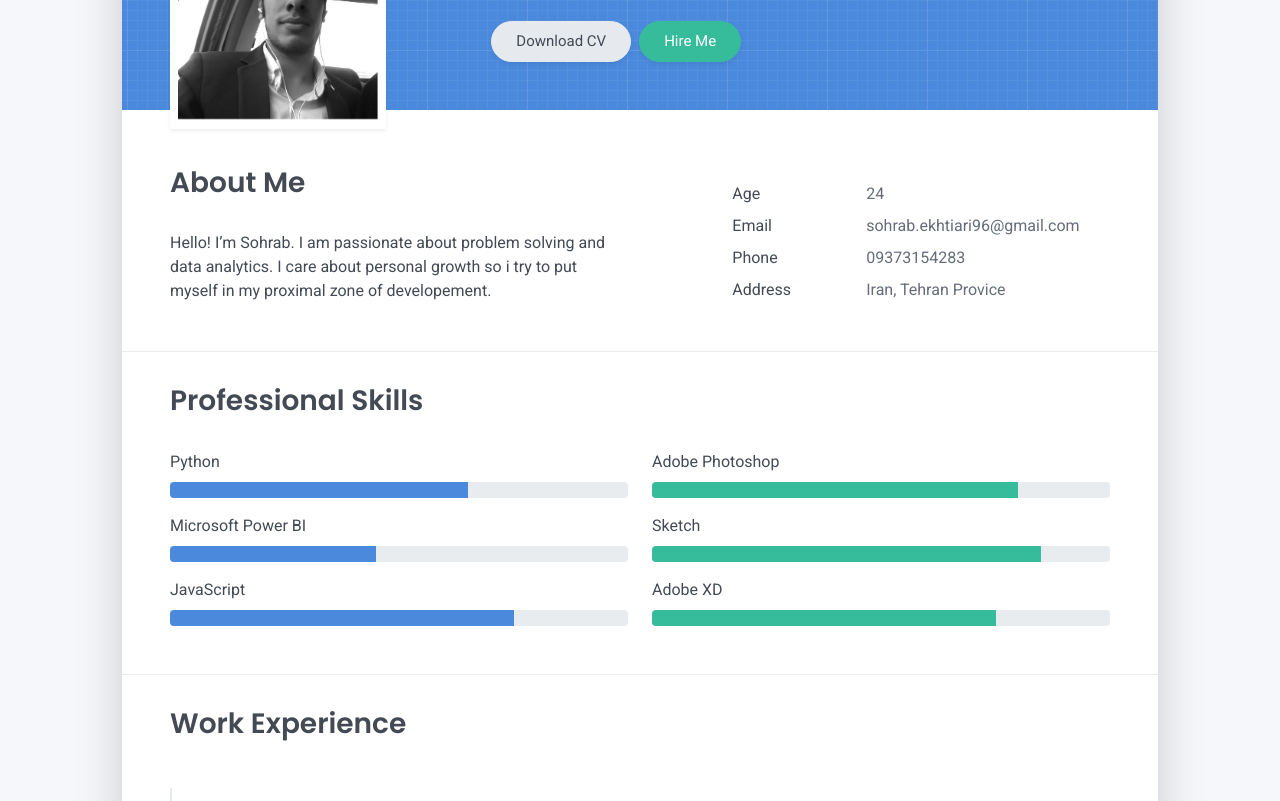
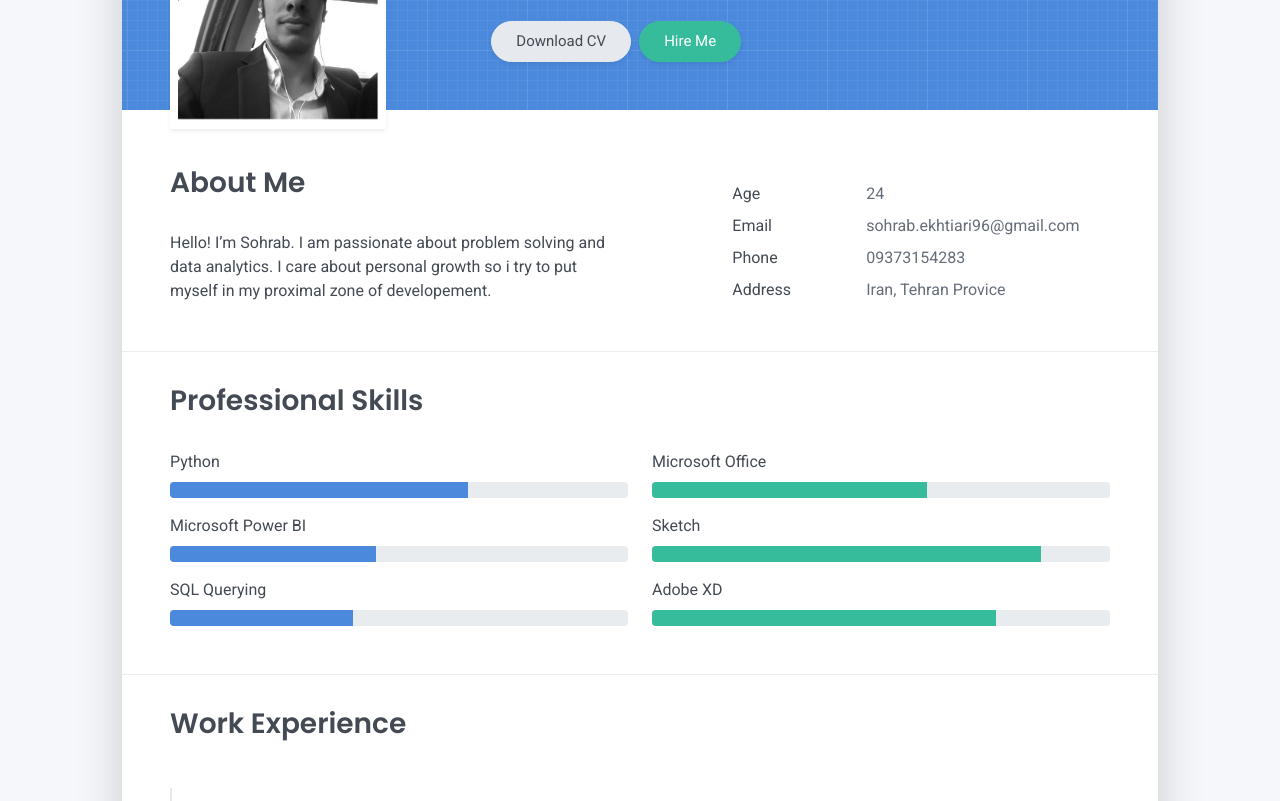
Before and after one commit to e-Sohrab/e-Sohrab.github.io, a plain HTML site: page index.html in a window 1280 px wide. Shown: the part 259-1060 px from the top of the page. Drawn offline with Linux system fonts and the light colour scheme.

Commit message:
change introduction3

```diff
--- a/index.html
+++ b/index.html
@@ -112,16 +112,16 @@
             <div class="progress-bar bg-primary" role="progressbar" data-aos="zoom-in-right" data-aos-delay="200" data-aos-anchor=".skills-section" style="width: 45%" aria-valuenow="45" aria-valuemin="0" aria-valuemax="100"></div>
           </div>
         </div>
-        <div class="mb-2"><span>JavaScript</span>
+        <div class="mb-2"><span>SQL Querying</span>
           <div class="progress my-1">
-            <div class="progress-bar bg-primary" role="progressbar" data-aos="zoom-in-right" data-aos-delay="300" data-aos-anchor=".skills-section" style="width: 75%" aria-valuenow="75" aria-valuemin="0" aria-valuemax="100"></div>
+            <div class="progress-bar bg-primary" role="progressbar" data-aos="zoom-in-right" data-aos-delay="300" data-aos-anchor=".skills-section" style="width: 40%" aria-valuenow="40" aria-valuemin="0" aria-valuemax="100"></div>
           </div>
         </div>
       </div>
       <div class="col-md-6">
-        <div class="mb-2"><span>Adobe Photoshop</span>
+        <div class="mb-2"><span>Microsoft Office</span>
           <div class="progress my-1">
-            <div class="progress-bar bg-success" role="progressbar" data-aos="zoom-in-right" data-aos-delay="400" data-aos-anchor=".skills-section" style="width: 80%" aria-valuenow="90" aria-valuemin="0" aria-valuemax="100"></div>
+            <div class="progress-bar bg-success" role="progressbar" data-aos="zoom-in-right" data-aos-delay="400" data-aos-anchor=".skills-section" style="width: 60%" aria-valuenow="60" aria-valuemin="0" aria-valuemax="100"></div>
           </div>
         </div>
         <div class="mb-2"><span>Sketch</span>
```
